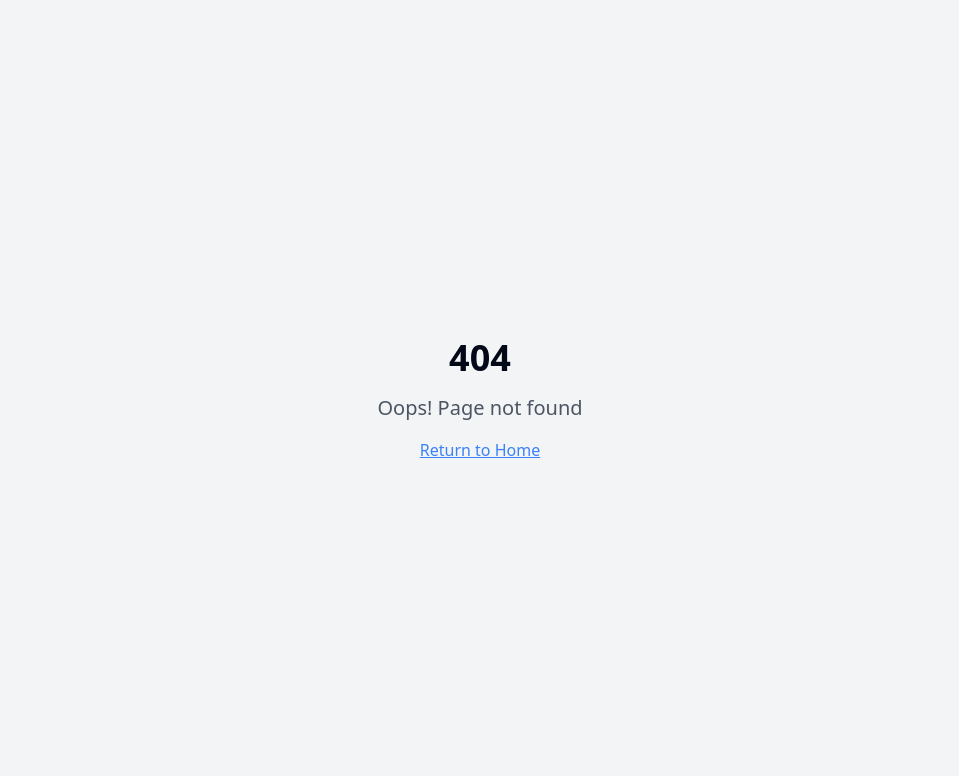
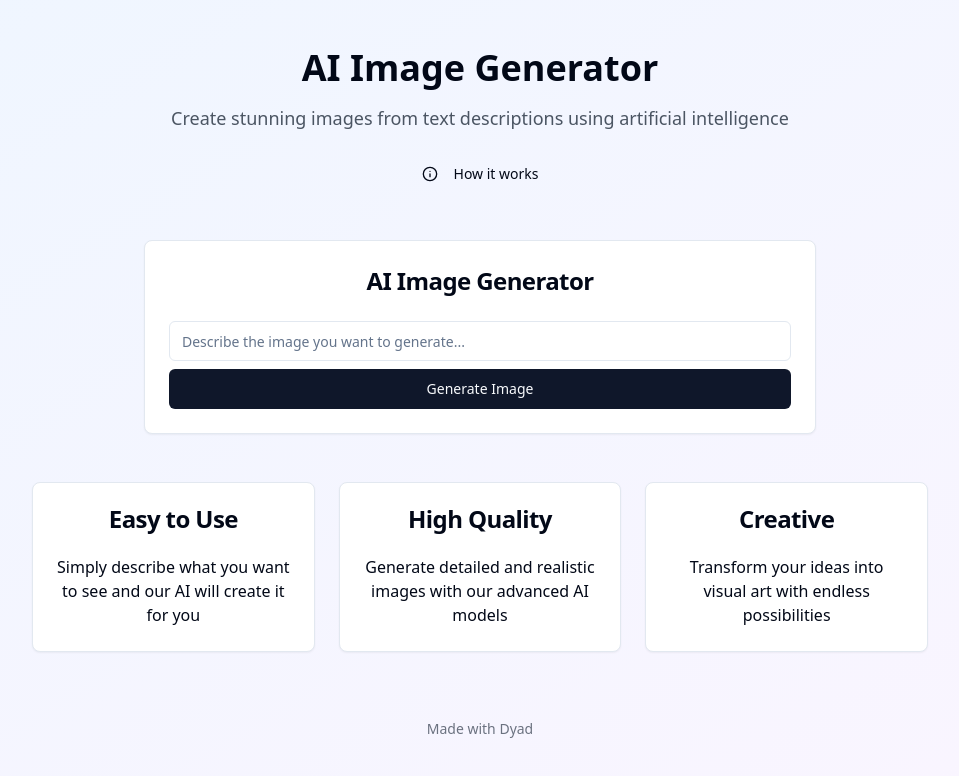
Before and after one commit to Crazed-Tech/GenAiMageCreation, a React (Vite) app: page /generator in a window 1280 px wide. Before the commit this address had no page. Shown: the top 776 px of the page, without its empty margins (160-1119 px from the left). Built offline with nearby package versions, Linux system fonts and the light colour scheme.

Commit message:
[dyad] Creating an AI Image Generator app - wrote 6 file(s), added react-hot-toast package(s)

```diff
--- a/package.json
+++ b/package.json
@@ -52,6 +52,7 @@
     "react-day-picker": "^8.10.1",
     "react-dom": "^18.3.1",
     "react-hook-form": "^7.53.0",
+    "react-hot-toast": "^2.6.0",
     "react-resizable-panels": "^2.1.3",
     "react-router-dom": "^6.26.2",
     "recharts": "^2.12.7",
--- a/src/App.tsx
+++ b/src/App.tsx
@@ -5,6 +5,7 @@ import { QueryClient, QueryClientProvider } from "@tanstack/react-query";
 import { BrowserRouter, Routes, Route } from "react-router-dom";
 import Index from "./pages/Index";
 import NotFound from "./pages/NotFound";
+import ImageGeneratorPage from "./pages/ImageGeneratorPage";
 
 const queryClient = new QueryClient();
 
@@ -16,6 +17,7 @@ const App = () => (
       <BrowserRouter>
         <Routes>
           <Route path="/" element={<Index />} />
+          <Route path="/generator" element={<ImageGeneratorPage />} />
           {/* ADD ALL CUSTOM ROUTES ABOVE THE CATCH-ALL "*" ROUTE */}
           <Route path="*" element={<NotFound />} />
         </Routes>
--- /dev/null
+++ b/src/components/ImageGenerator.tsx
@@ -0,0 +1,111 @@
+"use client";
+
+import React, { useState } from 'react';
+import { Button } from "@/components/ui/button";
+import { Input } from "@/components/ui/input";
+import { Card, CardContent, CardHeader, CardTitle } from "@/components/ui/card";
+import { toast } from "react-hot-toast";
+
+const ImageGenerator = () => {
+  const [prompt, setPrompt] = useState('');
+  const [generatedImage, setGeneratedImage] = useState<string | null>(null);
+  const [isLoading, setIsLoading] = useState(false);
+  const [history, setHistory] = useState<string[]>([]);
+
+  const generateImage = async () => {
+    if (!prompt.trim()) {
+      toast.error('Please enter a prompt');
+      return;
+    }
+
+    setIsLoading(true);
+
+    try {
+      // In a real implementation, this would call an AI API
+      // For this demo, we'll simulate the process
+      await new Promise(resolve => setTimeout(resolve, 1500));
+
+      // Simulate generating an image URL
+      const imageUrl = `https://picsum.photos/512/512?random=${Math.floor(Math.random() * 1000)}`;
+      setGeneratedImage(imageUrl);
+
+      // Add to history
+      setHistory(prev => [prompt, ...prev.slice(0, 4)]);
+
+      toast.success('Image generated successfully!');
+    } catch (error) {
+      toast.error('Failed to generate image');
+      console.error('Image generation error:', error);
+    } finally {
+      setIsLoading(false);
+    }
+  };
+
+  const handleKeyDown = (e: React.KeyboardEvent) => {
+    if (e.key === 'Enter') {
+      generateImage();
+    }
+  };
+
+  return (
+    <Card className="w-full max-w-2xl mx-auto">
+      <CardHeader>
+        <CardTitle className="text-2xl font-bold text-center">AI Image Generator</CardTitle>
+      </CardHeader>
+      <CardContent className="space-y-4">
+        <div className="space-y-2">
+          <Input
+            placeholder="Describe the image you want to generate..."
+            value={prompt}
+            onChange={(e) => setPrompt(e.target.value)}
+            onKeyDown={handleKeyDown}
+            disabled={isLoading}
+          />
+          <Button
+            onClick={generateImage}
+            disabled={isLoading}
+            className="w-full"
+          >
+            {isLoading ? 'Generating...' : 'Generate Image'}
+          </Button>
+        </div>
+
+        {generatedImage && (
+          <div className="space-y-2">
+            <h3 className="font-medium">Generated Image:</h3>
+            <img
+              src={generatedImage}
+              alt="Generated content"
+              className="w-full h-auto rounded-lg border"
+              onLoad={() => toast.success('Image loaded successfully!')}
+            />
+          </div>
+        )}
+
+        {history.length > 0 && (
+          <div className="space-y-2">
+            <h3 className="font-medium">Recent Prompts:</h3>
+            <div className="flex flex-wrap gap-2">
+              {history.map((item, index) => (
+                <Button
+                  key={index}
+                  variant="outline"
+                  size="sm"
+                  onClick={() => {
+                    setPrompt(item);
+                    toast.success(`Loaded prompt: ${item}`);
+                  }}
+                  className="text-xs"
+                >
+                  {item}
+                </Button>
+              ))}
+            </div>
+          </div>
+        )}
+      </CardContent>
+    </Card>
+  );
+};
+
+export default ImageGenerator;
--- /dev/null
+++ b/src/pages/ImageGeneratorPage.tsx
@@ -0,0 +1,94 @@
+import { useState, useEffect } from 'react';
+import ImageGenerator from '@/components/ImageGenerator';
+import { MadeWithDyad } from '@/components/made-with-dyad';
+import { Button } from "@/components/ui/button";
+import { Card, CardContent, CardHeader, CardTitle } from "@/components/ui/card";
+import { Tooltip, TooltipContent, TooltipProvider, TooltipTrigger } from "@/components/ui/tooltip";
+import { Info } from 'lucide-react';
+
+const ImageGeneratorPage = () => {
+  const [isClient, setIsClient] = useState(false);
+
+  useEffect(() => {
+    setIsClient(true);
+  }, []);
+
+  if (!isClient) {
+    return (
+      <div className="min-h-screen flex items-center justify-center bg-gray-100">
+        <div className="text-center">
+          <h1 className="text-4xl font-bold mb-4">Loading...</h1>
+        </div>
+      </div>
+    );
+  }
+
+  return (
+    <div className="min-h-screen bg-gradient-to-br from-blue-50 to-purple-50 py-12 px-4">
+      <div className="max-w-4xl mx-auto">
+        <div className="text-center mb-12">
+          <h1 className="text-4xl font-bold mb-4">AI Image Generator</h1>
+          <p className="text-lg text-gray-600 mb-6">
+            Create stunning images from text descriptions using artificial intelligence
+          </p>
+          <div className="flex justify-center">
+            <TooltipProvider>
+              <Tooltip>
+                <TooltipTrigger asChild>
+                  <Button variant="ghost" size="sm">
+                    <Info className="w-4 h-4 mr-2" />
+                    How it works
+                  </Button>
+                </TooltipTrigger>
+                <TooltipContent className="max-w-md">
+                  <p>
+                    Enter a detailed description of the image you want to create.
+                    Our AI will generate an image based on your prompt.
+                    Try being specific about style, colors, and composition for best results.
+                  </p>
+                </TooltipContent>
+              </Tooltip>
+            </TooltipProvider>
+          </div>
+        </div>
+
+        <div className="mb-12">
+          <ImageGenerator />
+        </div>
+
+        <div className="grid grid-cols-1 md:grid-cols-3 gap-6 mb-12">
+          <Card>
+            <CardHeader>
+              <CardTitle className="text-center">Easy to Use</CardTitle>
+            </CardHeader>
+            <CardContent className="text-center">
+              <p>Simply describe what you want to see and our AI will create it for you</p>
+            </CardContent>
+          </Card>
+          <Card>
+            <CardHeader>
+              <CardTitle className="text-center">High Quality</CardTitle>
+            </CardHeader>
+            <CardContent className="text-center">
+              Generate detailed and realistic images with our advanced AI models
+            </CardContent>
+          </Card>
+          <Card>
+            <CardHeader>
+              <CardTitle className="text-center">Creative</CardTitle>
+            </CardHeader>
+            <CardContent className="text-center">
+              Transform your ideas into visual art with endless possibilities
+            </CardContent>
+          </Card>
+        </div>
+
+        <div className="text-center">
+          <MadeWithDyad />
+        </div>
+      </div>
+    </div>
+  );
+};
+
+export default ImageGeneratorPage;
--- a/src/pages/Index.tsx
+++ b/src/pages/Index.tsx
@@ -1,17 +1,40 @@
 // Update this page (the content is just a fallback if you fail to update the page)
 
 import { MadeWithDyad } from "@/components/made-with-dyad";
+import { Button } from "@/components/ui/button";
+import { Card, CardContent, CardDescription, CardHeader, CardTitle } from "@/components/ui/card";
+import { ArrowRight } from "lucide-react";
 
 const Index = () => {
   return (
     <div className="min-h-screen flex items-center justify-center bg-gray-100">
-      <div className="text-center">
+      <div className="max-w-2xl mx-auto text-center">
         <h1 className="text-4xl font-bold mb-4">Welcome to Your Blank App</h1>
-        <p className="text-xl text-gray-600">
+        <p className="text-xl text-gray-600 mb-8">
           Start building your amazing project here!
         </p>
+
+        <Card className="mb-8">
+          <CardHeader>
+            <CardTitle>AI Image Generator</CardTitle>
+            <CardDescription>
+              Create stunning images from text descriptions using artificial intelligence
+            </CardDescription>
+          </CardHeader>
+          <CardContent>
+            <Button
+              variant="default"
+              className="w-full"
+              onClick={() => window.location.href = '/generator'}
+            >
+              Try the Image Generator
+              <ArrowRight className="ml-2 w-4 h-4" />
+            </Button>
+          </CardContent>
+        </Card>
+
+        <MadeWithDyad />
       </div>
-      <MadeWithDyad />
     </div>
   );
 };
```
Also changed, not shown: 1 other file (tests, documents, lock files or other folders).
